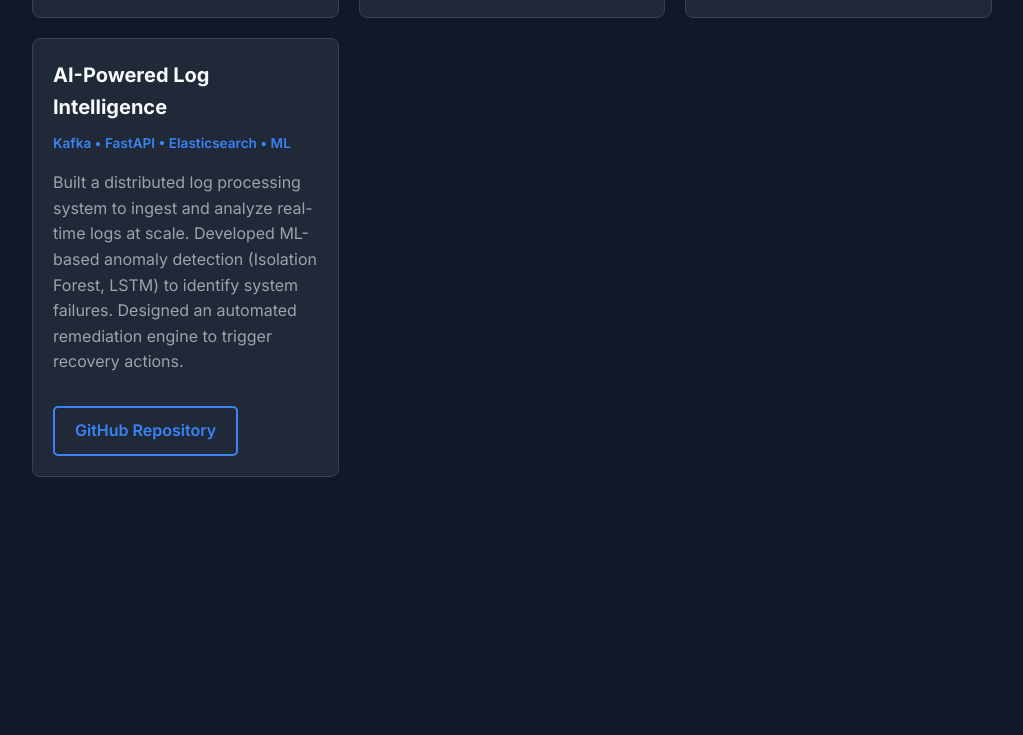
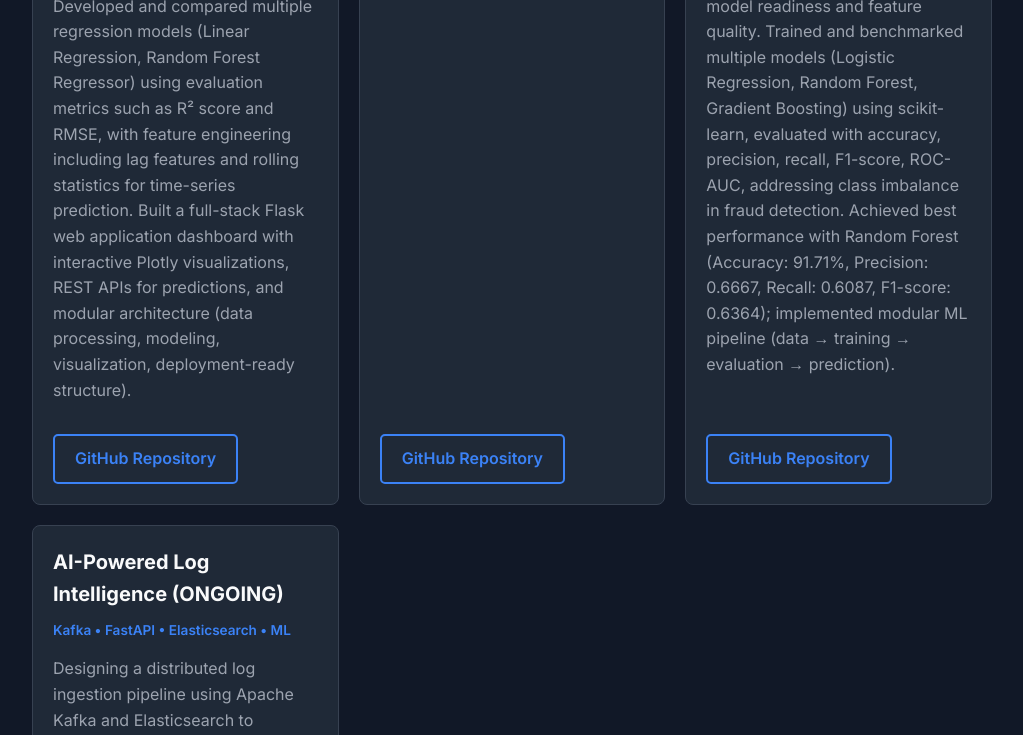
Before and after one commit to Jay-N7/portfolio-site, a plain HTML site: page projects.html in a window 1280 px wide. Shown: the part 685-1420 px from the top of the page, without its empty margins (128-1151 px from the left). Before the commit the page ends 1162 px from the top, so only its background shows below. Drawn offline with Linux system fonts and the light colour scheme.

Commit message:
Revise project descriptions and add ongoing project details
Updated project descriptions to reflect more detailed information about the data analysis and machine learning pipelines for sales forecasting and click fraud detection. Added ongoing project details for AI-Powered Log Intelligence.

```diff
--- a/projects.html
+++ b/projects.html
@@ -30,11 +30,20 @@
                 <div class="card-body">
                     <h3 class="card-title">Business Intelligence Dashboard</h3>
                     <div class="tech-stack">Pandas • SQL • Plotly</div>
-                    <p>Built an end-to-end BI system to analyze sales and customer behavior. Processed and cleaned raw transactional data. Designed interactive dashboards to visualize revenue trends, customer segmentation, and product performance. Derived key business insights including CLV and regional sales patterns.</p>
+                    <p>
+Built an end-to-end data analysis and machine learning pipeline for sales forecasting using Python, Pandas, NumPy, Scikit-learn, and Plotly, covering
+data ingestion, preprocessing, visualization, and predictive modeling.
+Performed exploratory data analysis (EDA) on Kaggle datasets (Amazon/Walmart sales), including trend analysis, time-series visualization, missing value
+handling, and feature engineering for ML readiness.
+Developed and compared multiple regression models (Linear Regression, Random Forest Regressor) using evaluation metrics such as R² score and
+RMSE, with feature engineering including lag features and rolling statistics for time-series prediction.
+Built a full-stack Flask web application dashboard with interactive Plotly visualizations, REST APIs for predictions, and modular architecture (data
+processing, modeling, visualization, deployment-ready structure). </p>
                 </div>
                 <div class="card-footer">
-                    <a href="#" target="_blank" class="btn btn-outline">GitHub Repository</a>
-                </div>
+<a href="https://github.com/Jay-N7/Business-intelligence" target="_blank" class="btn btn-outline">
+  GitHub Repository
+</a>                </div>
             </div>
 
             <div class="card">
@@ -52,18 +61,35 @@
                 <div class="card-body">
                     <h3 class="card-title">Click Fraud Detection System</h3>
                     <div class="tech-stack">Python • Machine Learning</div>
-                    <p>Processed 18M+ records to detect fraudulent ad traffic. Built an ML pipeline with feature engineering and anomaly detection to identify and mitigate click fraud patterns in massive datasets.</p>
+                    <p>
+Built an end-to-end machine learning pipeline for click fraud detection (cybersecurity / ad-tech), using a 1000+row train dataset and 500+row test
+dataset with 56 features, framed as a binary classification problem.
+Performed data preprocessing + feature engineering including missing value imputation, removal of ID-like features (~10+ columns), and One-Hot
+Encoding for categorical variables, improving model readiness and feature quality.
+Trained and benchmarked multiple models (Logistic Regression, Random Forest, Gradient Boosting) using scikit-learn, evaluated with accuracy,
+precision, recall, F1-score, ROC-AUC, addressing class imbalance in fraud detection.
+Achieved best performance with Random Forest (Accuracy: 91.71%, Precision: 0.6667, Recall: 0.6087, F1-score: 0.6364); implemented modular ML
+pipeline (data → training → evaluation → prediction).</p>
                 </div>
                 <div class="card-footer">
-                    <a href="#" target="_blank" class="btn btn-outline">GitHub Repository</a>
-                </div>
+<a href="https://github.com/Jay-N7/click_fraud" target="_blank" class="btn btn-outline">
+  GitHub Repository
+</a>                </div>
             </div>
 
             <div class="card">
                 <div class="card-body">
-                    <h3 class="card-title">AI-Powered Log Intelligence</h3>
+                    <h3 class="card-title">AI-Powered Log Intelligence (ONGOING)</h3>
                     <div class="tech-stack">Kafka • FastAPI • Elasticsearch • ML</div>
-                    <p>Built a distributed log processing system to ingest and analyze real-time logs at scale. Developed ML-based anomaly detection (Isolation Forest, LSTM) to identify system failures. Designed an automated remediation engine to trigger recovery actions.</p>
+                    <p>
+Designing a distributed log ingestion pipeline using Apache Kafka and Elasticsearch to process real-time system and security logs from microservices
+architecture, enabling scalable observability, monitoring, and security event analysis.
+Implementing machine learning-based anomaly and threat detection using Isolation Forest and LSTM models on time-series logs to identify system
+failures, performance degradation, and potential security anomalies / suspicious behavior patterns.
+Developing an automated root cause analysis (RCA) module using clustering techniques to correlate log events, supporting faster identification of incident
+sources, system faults, and potential security incidents in distributed environments.
+Building a FastAPI-based auto-remediation engine to trigger predefined recovery and incident response workflows upon anomaly detection, targeting
+reduced MTTR (Mean Time To Recovery), improved system resilience, and automated incident response handling.</p>
                 </div>
                 <div class="card-footer">
                     <a href="#" target="_blank" class="btn btn-outline">GitHub Repository</a>
```
